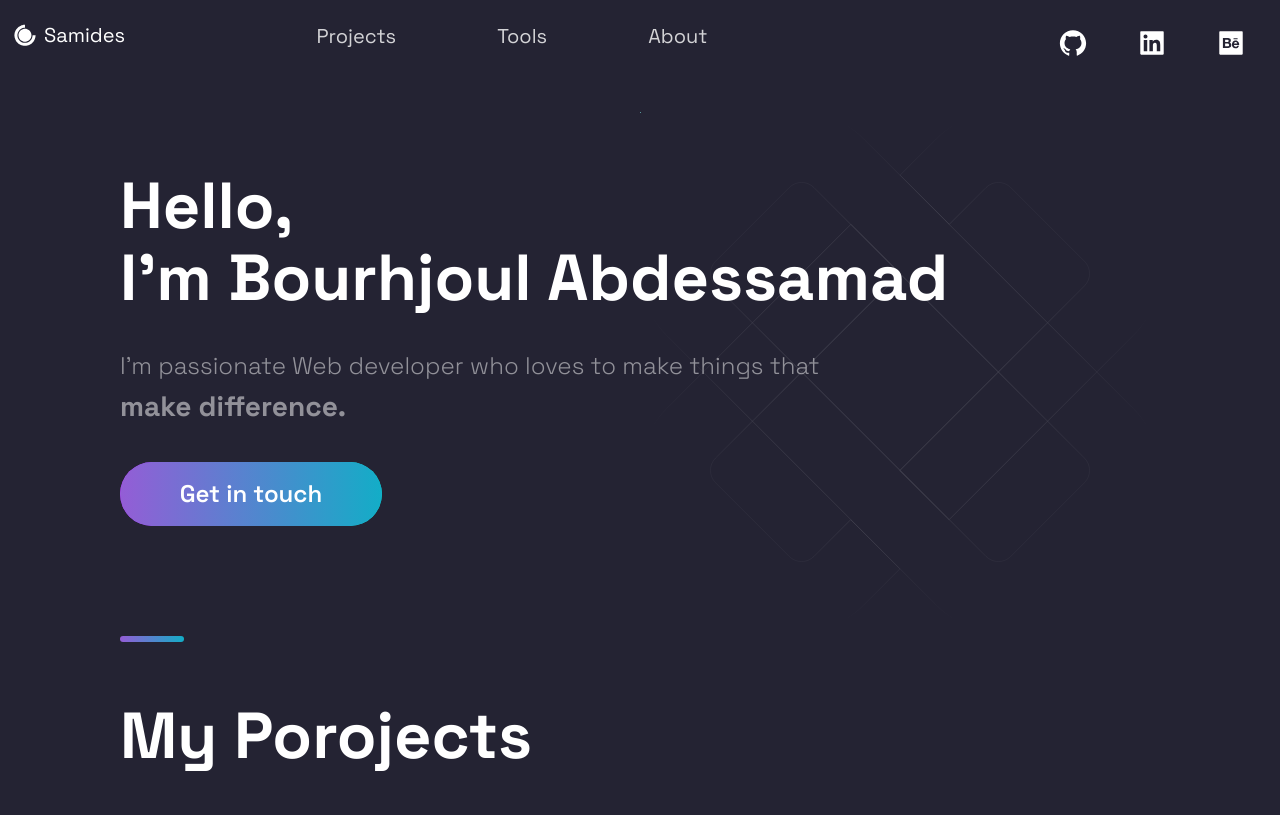
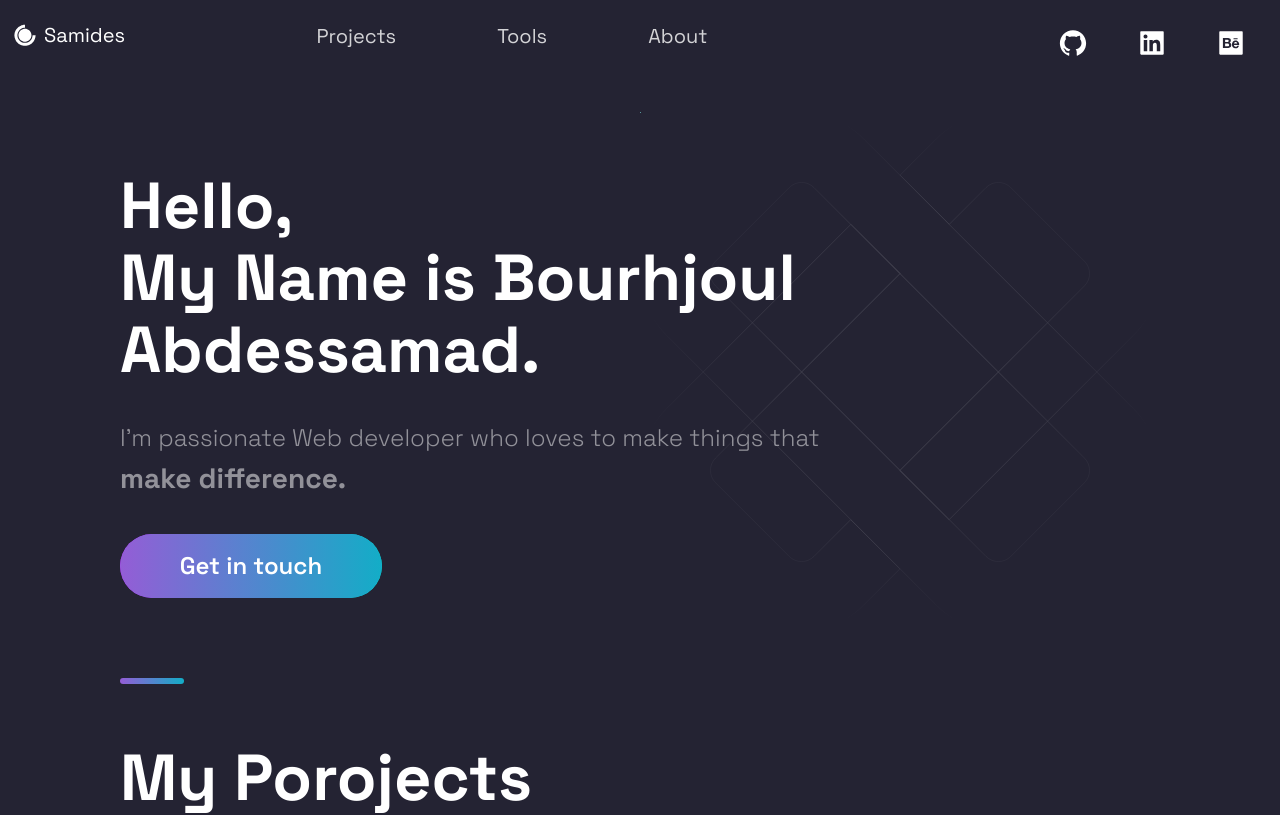
Before and after one commit to Bourhjoul/MY-PORTFOLIO, a Next.js app: page / in a window 1280 px wide. Shown: the top 815 px of the page. Built offline with nearby package versions, Linux system fonts and the light colour scheme.

Commit message:
hero typo

```diff
--- a/src/components/Hero/Hero.js
+++ b/src/components/Hero/Hero.js
@@ -13,7 +13,7 @@ const Hero = () => (
     <LeftSection>
       <SectionTitle main center>
         Hello, <br />
-        I'm Bourhjoul Abdessamad
+        My Name is Bourhjoul Abdessamad.
       </SectionTitle>
       <SectionText>
         I'm passionate Web developer who loves to make things that{" "}
```
